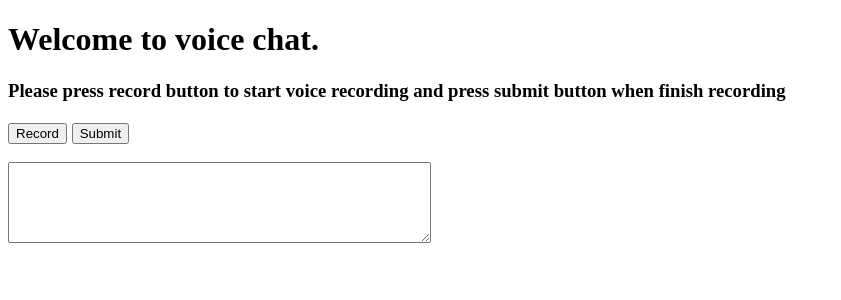
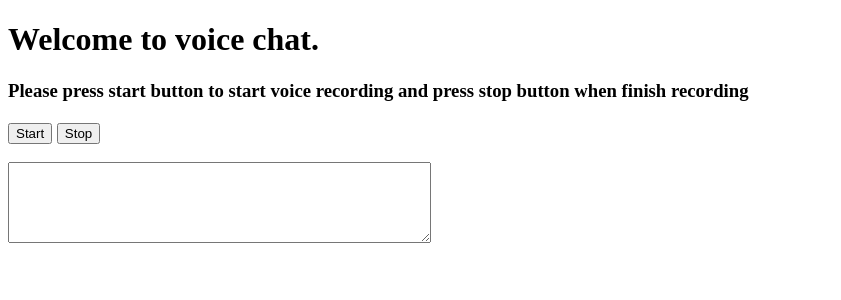
Before and after one commit to teohteiktoe/voice-chatGPT, a Flask app: page / in a window 1280 px wide. Shown: the top 300 px of the page, without its empty margins (0-841 px from the left). Run offline with Flask 2, Linux system fonts and the light colour scheme.

Commit message:
Update index.html

```diff
--- a/templates/index.html
+++ b/templates/index.html
@@ -7,9 +7,9 @@
   <body>
     <div>
       <p><h1>Welcome to voice chat.</h1></p>
-      <p><h3>Please press record button to start voice recording and press submit button when finish recording<h3></p>
-      <button id="record-btn">Record</button>
-      <button id="stop-btn">Submit</button>
+      <p><h3>Please press start button to start voice recording and press stop button when finish recording<h3></p>
+      <button id="record-btn">Start</button>
+      <button id="stop-btn">Stop</button>
     </div>
     <div>
       <p id="status"></p>
```
